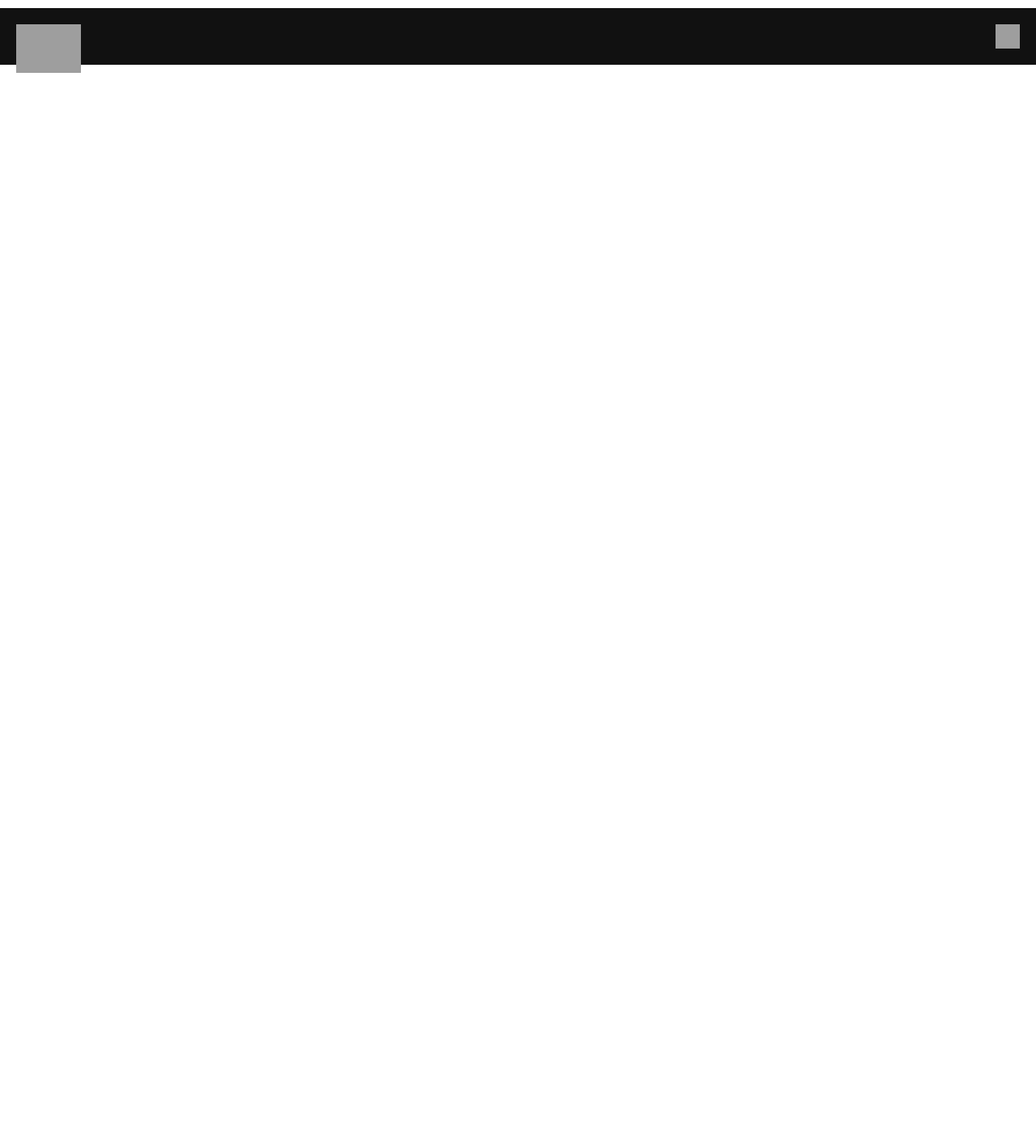
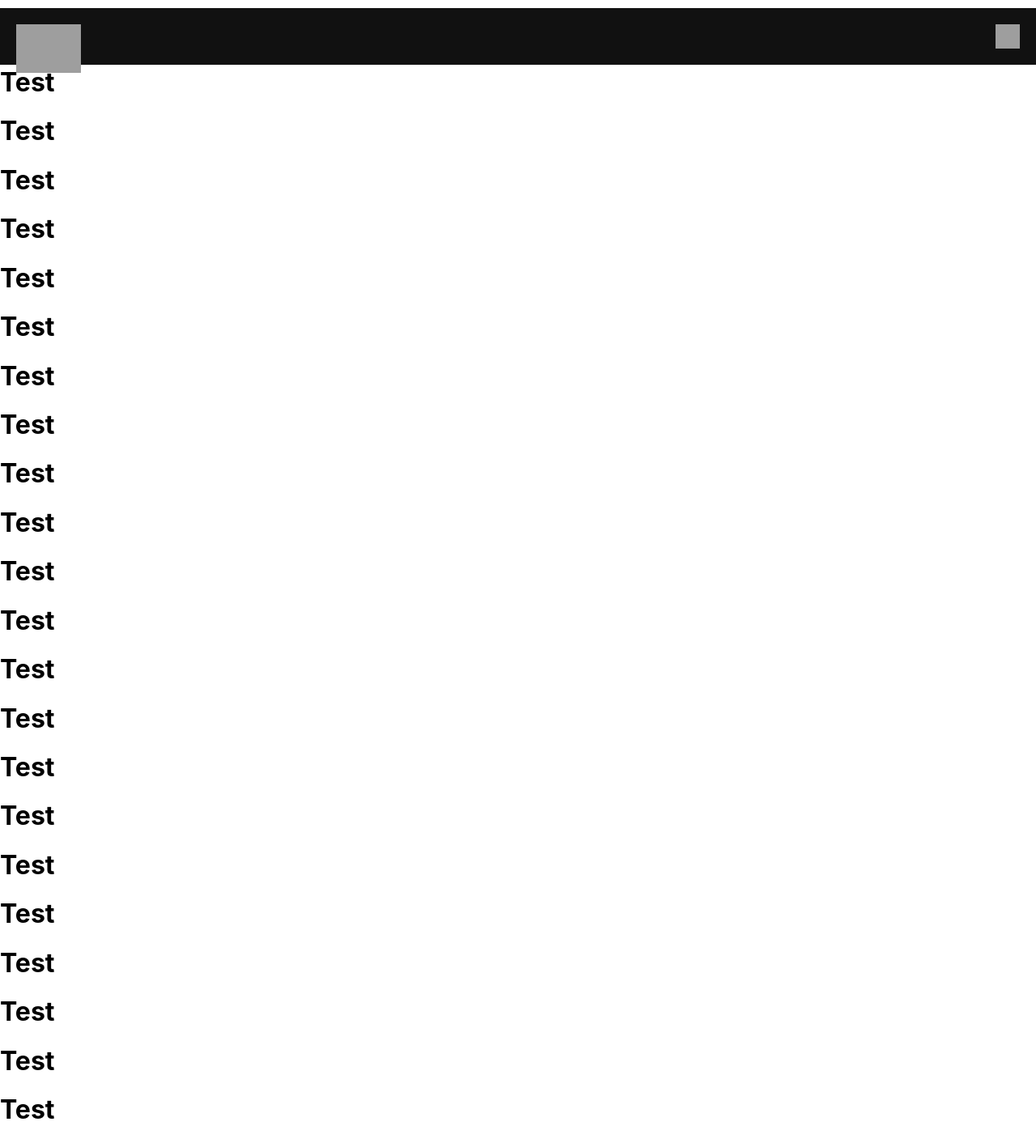
Before and after one commit to vishwajeet-7/netflix-clone, a React (Create React App) app: page / in a window 1280 px wide. Shown: the whole page at 81% size. Before the commit the page ends 800 px from the top, so only its background shows below. Built offline with nearby package versions, Linux system fonts and the light colour scheme; grey boxes are pictures that could not be loaded.

Commit message:
working on home page

```diff
--- a/src/components/HomeScreen.jsx
+++ b/src/components/HomeScreen.jsx
@@ -6,6 +6,31 @@
   return (
     <div className='homescreen'>
       <Navbar/>
+      <h1>Test</h1>
+      <h1>Test</h1>
+      <h1>Test</h1>
+      <h1>Test</h1>
+      <h1>Test</h1>
+      <h1>Test</h1>
+      <h1>Test</h1>
+      <h1>Test</h1>
+      <h1>Test</h1>
+      <h1>Test</h1>
+      <h1>Test</h1>
+      <h1>Test</h1>
+      <h1>Test</h1>
+      <h1>Test</h1>
+      <h1>Test</h1>
+      <h1>Test</h1>
+      <h1>Test</h1>
+      <h1>Test</h1>
+      <h1>Test</h1>
+      <h1>Test</h1>
+      <h1>Test</h1>
+      <h1>Test</h1>
+      <h1>Test</h1>
+
+      {/* {Banner} */}
     </div>
   )
 }
```
